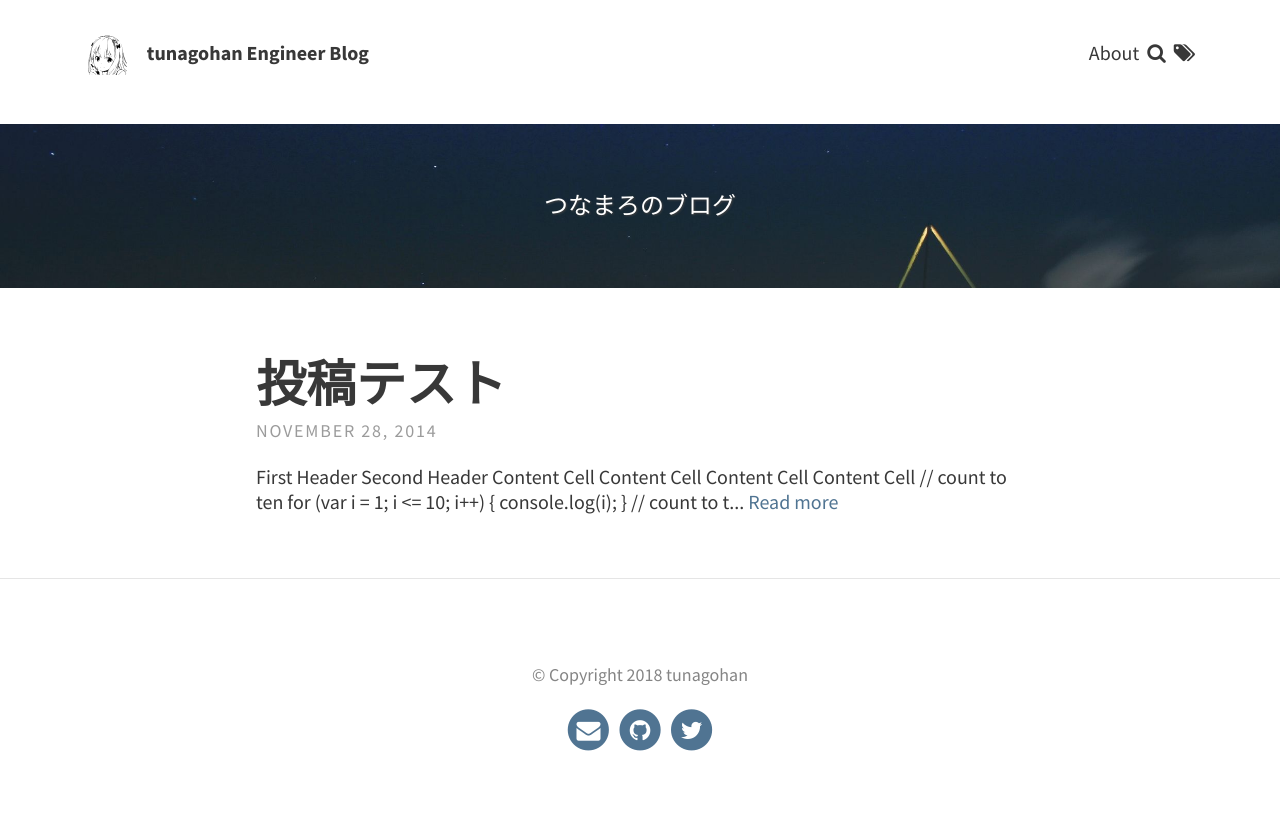
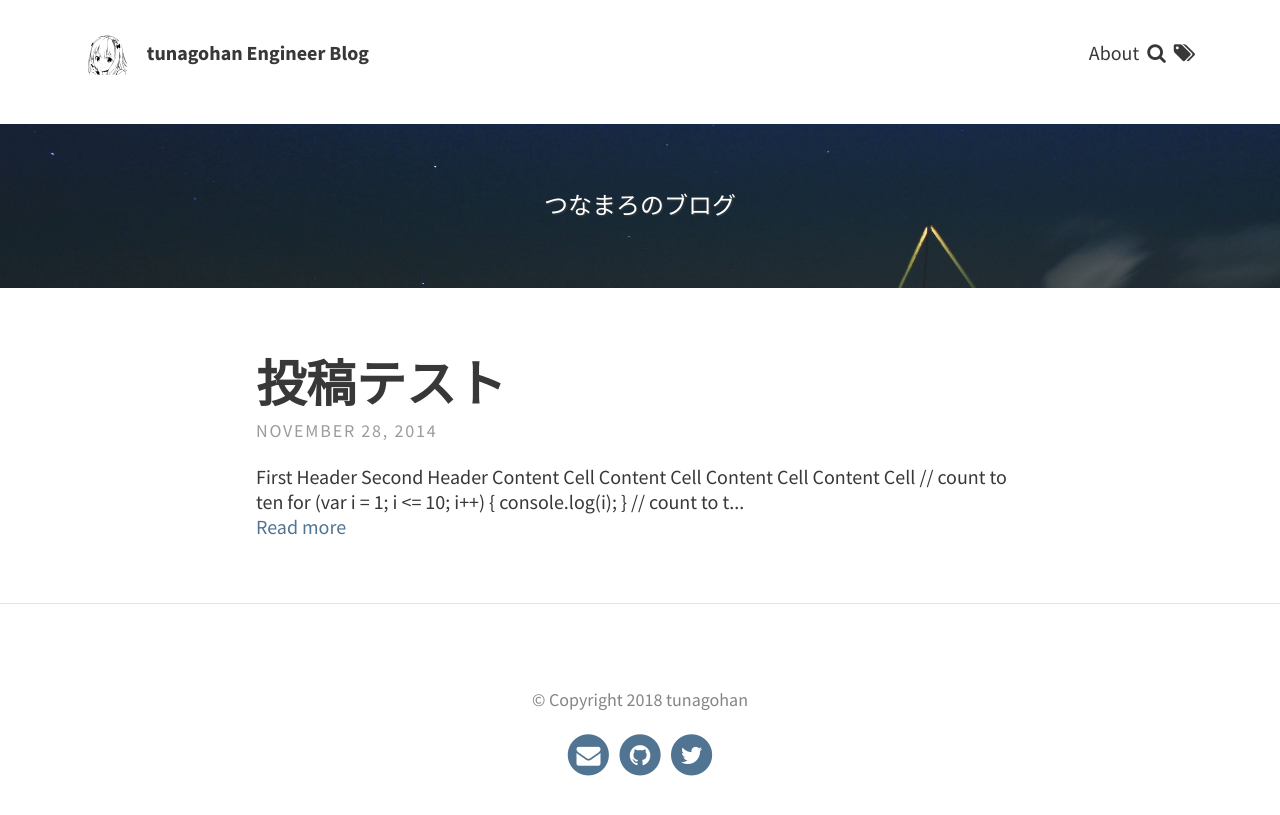
Before and after one commit to tunagohan/tunagohan.github.io, a Jekyll site: the page built from index.html, in a window 1280 px wide. Shown: the top 815 px of the page. Built offline with Jekyll 4.4.1, drawn with Linux system fonts in a browser that asks for light colours; the list of posts is cut into pages by our own code.

```diff
--- a/_layouts/home.html
+++ b/_layouts/home.html
@@ -34,10 +34,10 @@ layout: default
             <!--<a class="button" href="{{ post.url | prepend: site.baseurl }}">
               {{ site.theme_settings.str_continue_reading }}
             </a>-->
-            {% if post.excerpt != post.content %}
-              <a href="{{ site.baseurl }}{{ post.url }}">Read more</a>
-            {% endif %}
           </div>
+          {% if post.excerpt != post.content %}
+            <a href="{{ site.baseurl }}{{ post.url }}">Read more</a>
+          {% endif %}
       </span>
     </div>
     {% endfor %}
```
